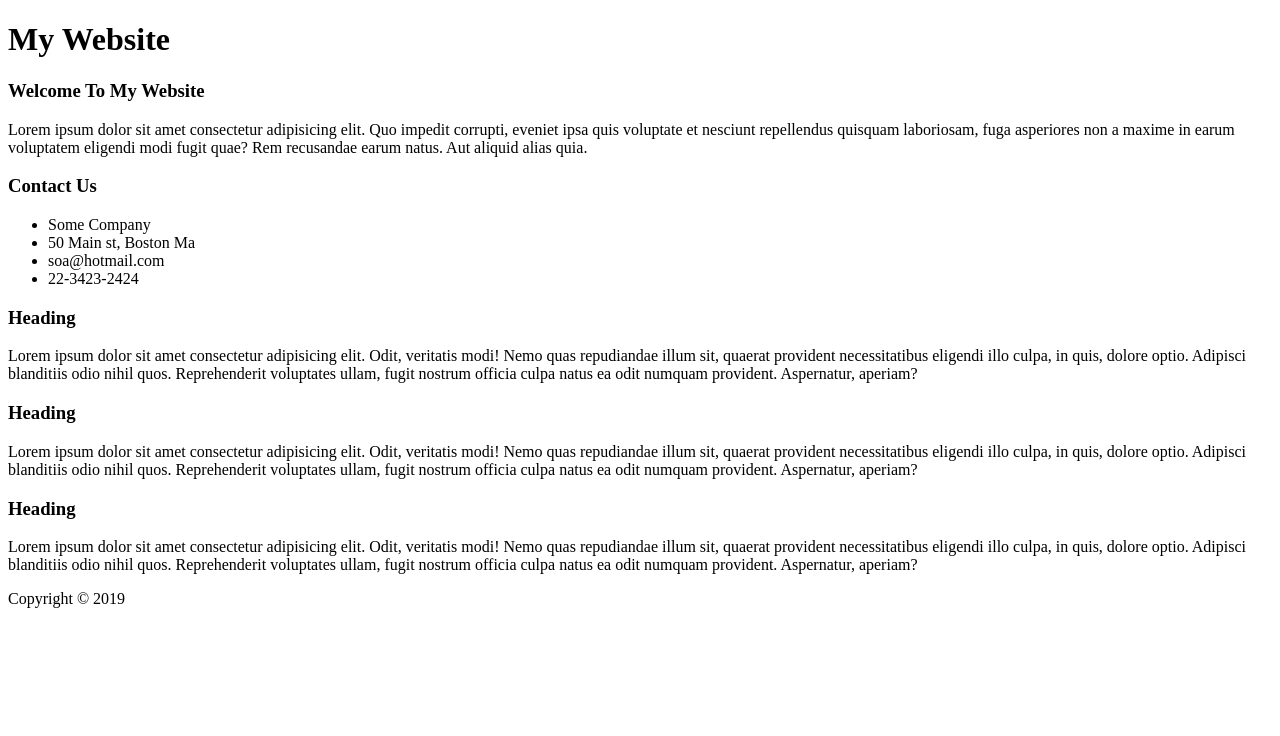
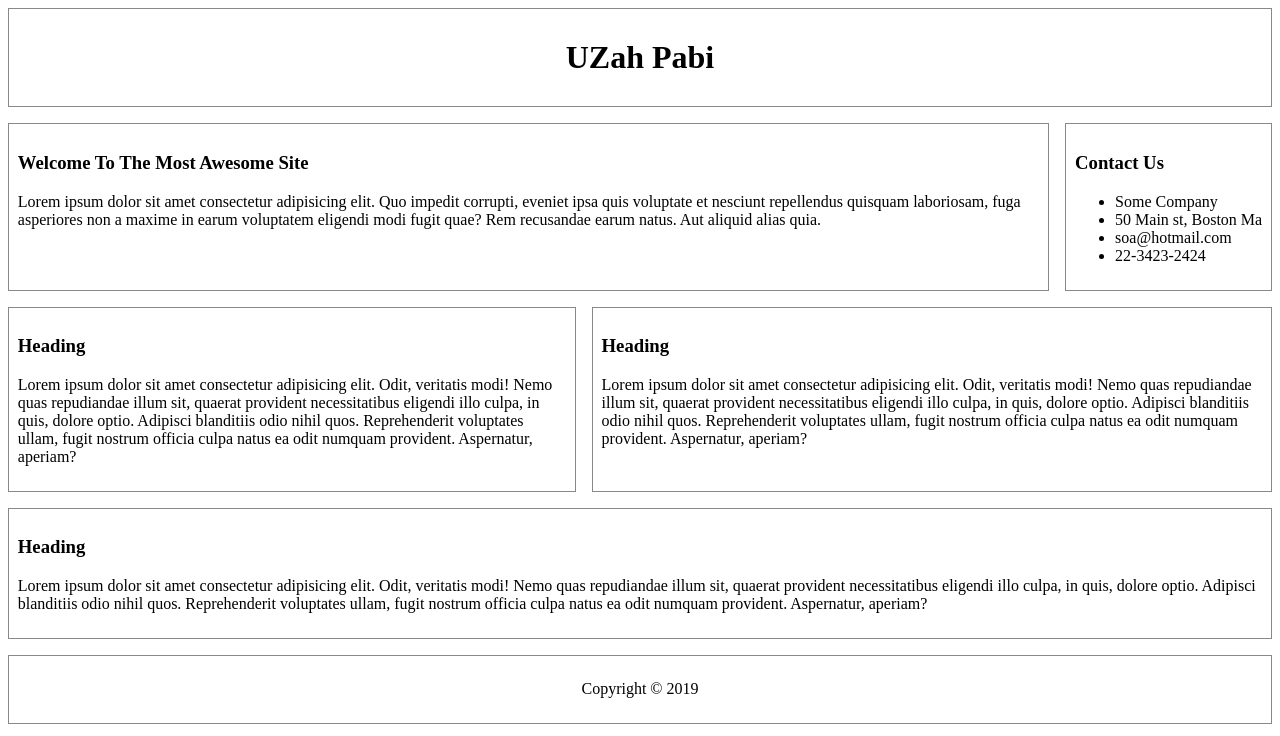
Before and after one commit to Aum-S2/Grid-Sandbox, a plain HTML site: page 05_template_areas.html in a window 1280 px wide. Drawn offline with Linux system fonts and the light colour scheme.

Commit message:
grid template areas

```diff
--- a/05_template_areas.html
+++ b/05_template_areas.html
@@ -7,7 +7,57 @@
   <meta http-equiv="X-UA-Compatible" content="ie=edge">
 
   <style>
+    .container {
+      display: grid;
+      grid-template-areas:
+        'header header header'
+        'content content sidebar'
+        'box-1 box-2 box-2'
+        'box-3 box-3 box-3'
+        'footer footer footer';
+      grid-gap: 1rem;
+    }
 
+    .header {
+      grid-area: header;
+      text-align: center;
+    }
+
+    .content {
+      grid-area: content;
+    }
+
+    .sidebar {
+      grid-area: sidebar;
+    }
+
+    .box-1 {
+      grid-area: box-1
+    }
+
+    .box-2 {
+      grid-area: box-2
+    }
+
+    .box-3 {
+      grid-area: box-3
+    }
+
+    .footer {
+      grid-area: footer;
+      text-align: center;
+    }
+
+    .header,
+    .content,
+    .sidebar,
+    .box-1,
+    .box-2,
+    .box-3,
+    .footer {
+      border: 1px solid rgb(136, 136, 136);
+      padding: 0.55rem;
+    }
   </style>
 
   <title>Grid Template Areas</title>
@@ -17,10 +67,10 @@
 <body>
   <div class="container">
     <header class="header">
-      <h1>My Website</h1>
+      <h1>UZah Pabi</h1>
     </header>
     <section class="content">
-      <h3>Welcome To My Website</h3>
+      <h3>Welcome To The Most Awesome Site</h3>
       <p>Lorem ipsum dolor sit amet consectetur adipisicing elit. Quo impedit corrupti, eveniet ipsa quis voluptate et
         nesciunt repellendus quisquam laboriosam, fuga asperiores non a maxime in earum voluptatem eligendi modi fugit
         quae? Rem recusandae earum natus. Aut aliquid alias quia.</p>
@@ -34,28 +84,37 @@
         <li>22-3423-2424</li>
       </ul>
     </aside>
-  </div>
     <div class="box-1">
       <h3>Heading</h3>
       <p>Lorem ipsum dolor sit amet consectetur adipisicing elit. Odit, veritatis modi! Nemo quas repudiandae illum sit,
-      quaerat provident necessitatibus eligendi illo culpa, in quis, dolore optio. Adipisci blanditiis odio nihil quos.
-      Reprehenderit voluptates ullam, fugit nostrum officia culpa natus ea odit numquam provident. Aspernatur, aperiam?
+        quaerat provident necessitatibus eligendi illo culpa, in quis, dolore optio. Adipisci blanditiis odio nihil
+        quos.
+        Reprehenderit voluptates ullam, fugit nostrum officia culpa natus ea odit numquam provident. Aspernatur,
+        aperiam?
       </p>
     </div>
     <div class="box-2">
       <h3>Heading</h3>
       <p>Lorem ipsum dolor sit amet consectetur adipisicing elit. Odit, veritatis modi! Nemo quas repudiandae illum sit,
-      quaerat provident necessitatibus eligendi illo culpa, in quis, dolore optio. Adipisci blanditiis odio nihil quos.
-      Reprehenderit voluptates ullam, fugit nostrum officia culpa natus ea odit numquam provident. Aspernatur, aperiam?
+        quaerat provident necessitatibus eligendi illo culpa, in quis, dolore optio. Adipisci blanditiis odio nihil
+        quos.
+        Reprehenderit voluptates ullam, fugit nostrum officia culpa natus ea odit numquam provident. Aspernatur,
+        aperiam?
       </p>
     </div>
     <div class="box-3">
       <h3>Heading</h3>
       <p>Lorem ipsum dolor sit amet consectetur adipisicing elit. Odit, veritatis modi! Nemo quas repudiandae illum sit,
-      quaerat provident necessitatibus eligendi illo culpa, in quis, dolore optio. Adipisci blanditiis odio nihil quos.
-      Reprehenderit voluptates ullam, fugit nostrum officia culpa natus ea odit numquam provident. Aspernatur, aperiam?
+        quaerat provident necessitatibus eligendi illo culpa, in quis, dolore optio. Adipisci blanditiis odio nihil
+        quos.
+        Reprehenderit voluptates ullam, fugit nostrum officia culpa natus ea odit numquam provident. Aspernatur,
+        aperiam?
       </p>
     </div>
-  <footer class="footer"><p>Copyright &copy; 2019</p></footer>
+    <footer class="footer">
+      <p>Copyright &copy; 2019</p>
+    </footer>
+  </div>
 </body>
+
 </html>
```
Lines whose indentation alone changed are shown as unchanged.
